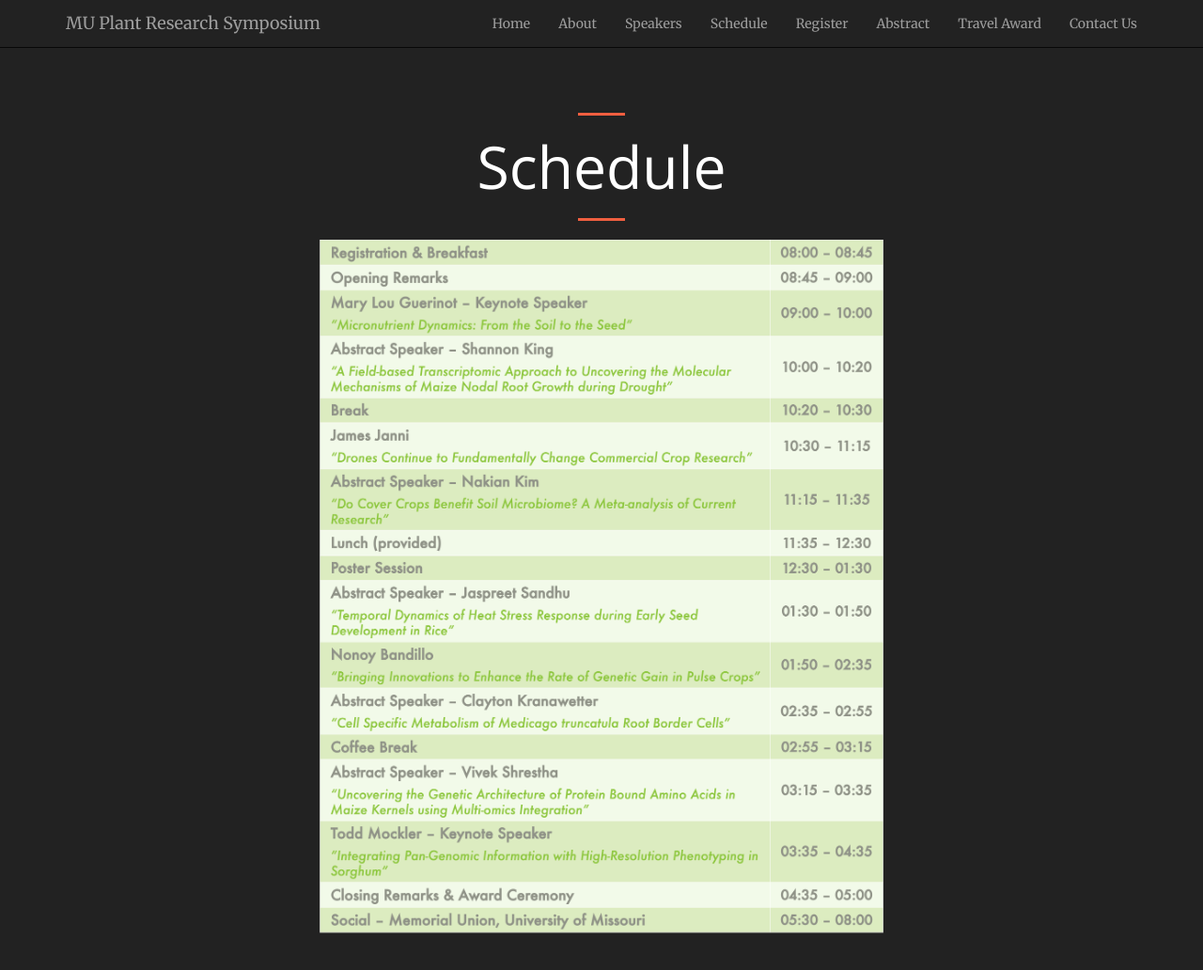
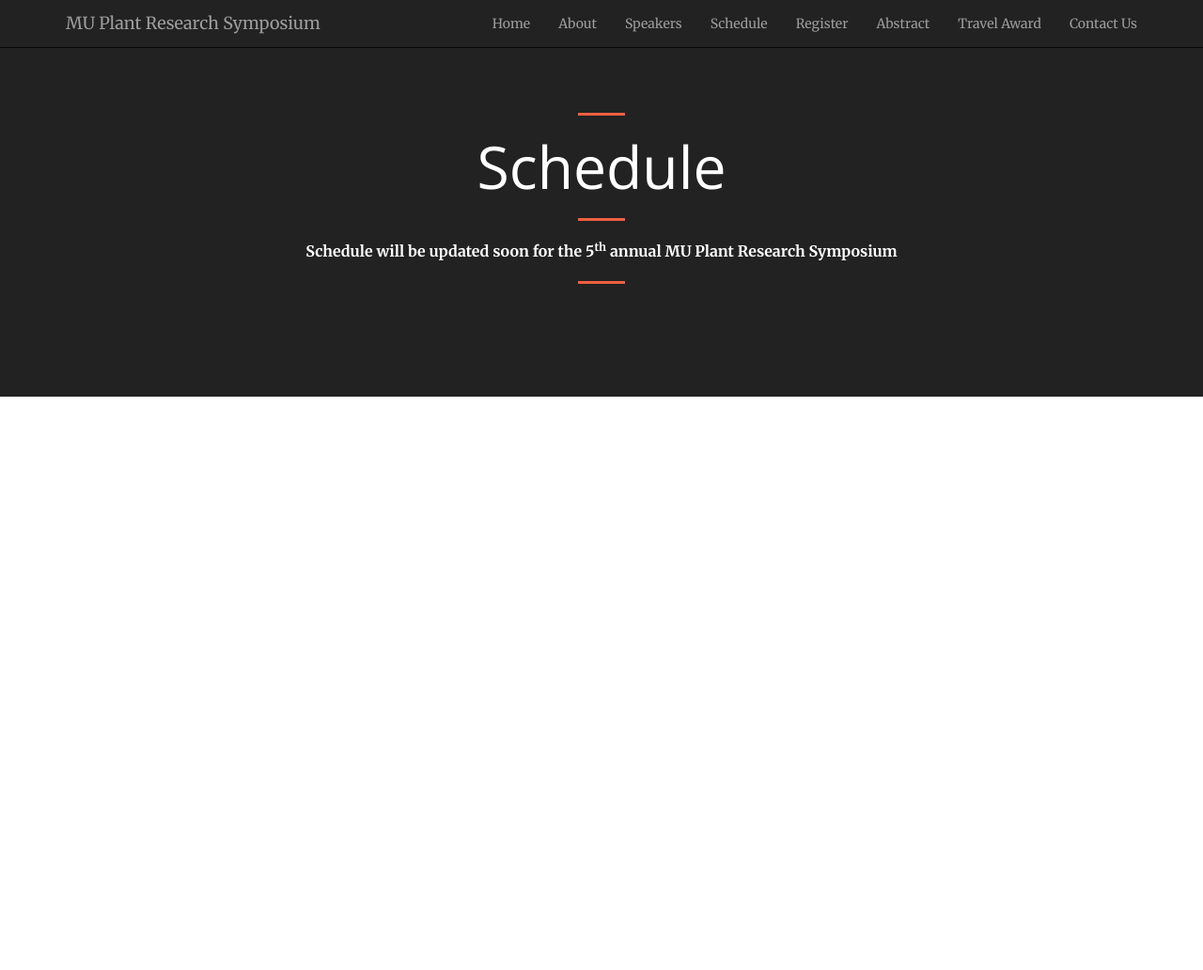
Before and after one commit to mupioneersymposium/mupioneersymposium.github.io, a Jekyll site: the page built from schedule.md, in a window 1280 px wide and 1117 px high. Shown: the top 1032 px of the window at 94% size. Built offline with Jekyll 4.4.1, drawn with Linux system fonts in a browser that asks for light colours.

Commit message:
Update schedule.md

```diff
--- a/schedule.md
+++ b/schedule.md
@@ -5,4 +5,5 @@ layout: regular
 <hr style="clear: both;" />
 # Schedule
 <hr style="clear: both;" />
-<img src="/img/2020Schedule.png" style="max-width:80%"/>
+**Schedule will be updated soon for the 5<sup>th</sup> annual MU Plant Research Symposium** <br />
+<hr style="clear: both;" />
```
